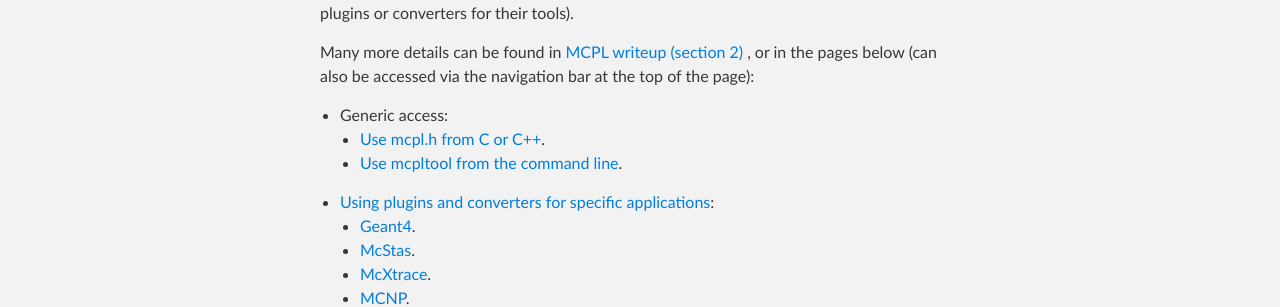
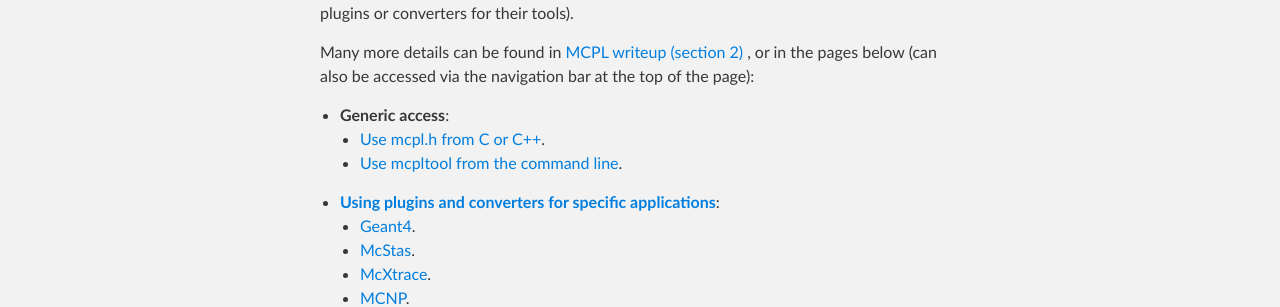
Before and after one commit to mctools/mcpl, a Jekyll site: the page built from usage.md, in a window 1280 px wide. Shown: the part 487-794 px from the top of the page. Built offline with Jekyll 4.4.1, drawn with Linux system fonts in a browser that asks for light colours.

```diff
--- a/usage.md
+++ b/usage.md
@@ -8,10 +8,10 @@ Using MCPL typically implies using pre-existing plugins or converters to either
 
 Many more details can be found in {% include linkpaper.html section=2 %}, or in the pages below (can also be accessed via the navigation bar at the top of the page):
 
-* Generic access:
+* <strong>Generic access</strong>:
   * [Use mcpl.h from C or C++](LOCAL:usage_c).
   * [Use mcpltool from the command line](LOCAL:usage_cmdline).
-* [Using plugins and converters for specific applications](LOCAL:hooks):
+* <strong>[Using plugins and converters for specific applications](LOCAL:hooks)</strong>:
   * [Geant4](LOCAL:hooks_geant4).
   * [McStas](LOCAL:hooks_mcstas).
   * [McXtrace](LOCAL:hooks_mcxtrace).
```
